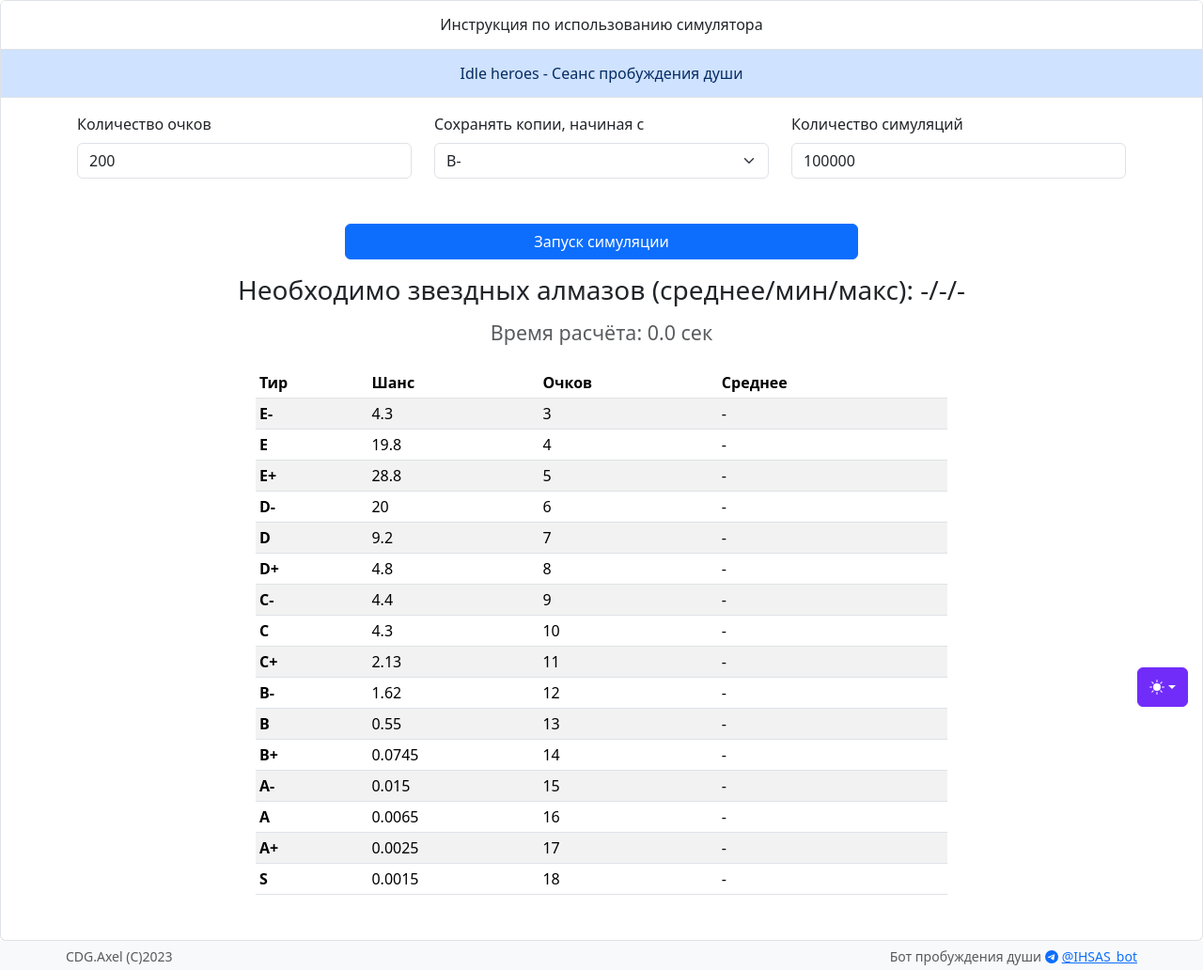
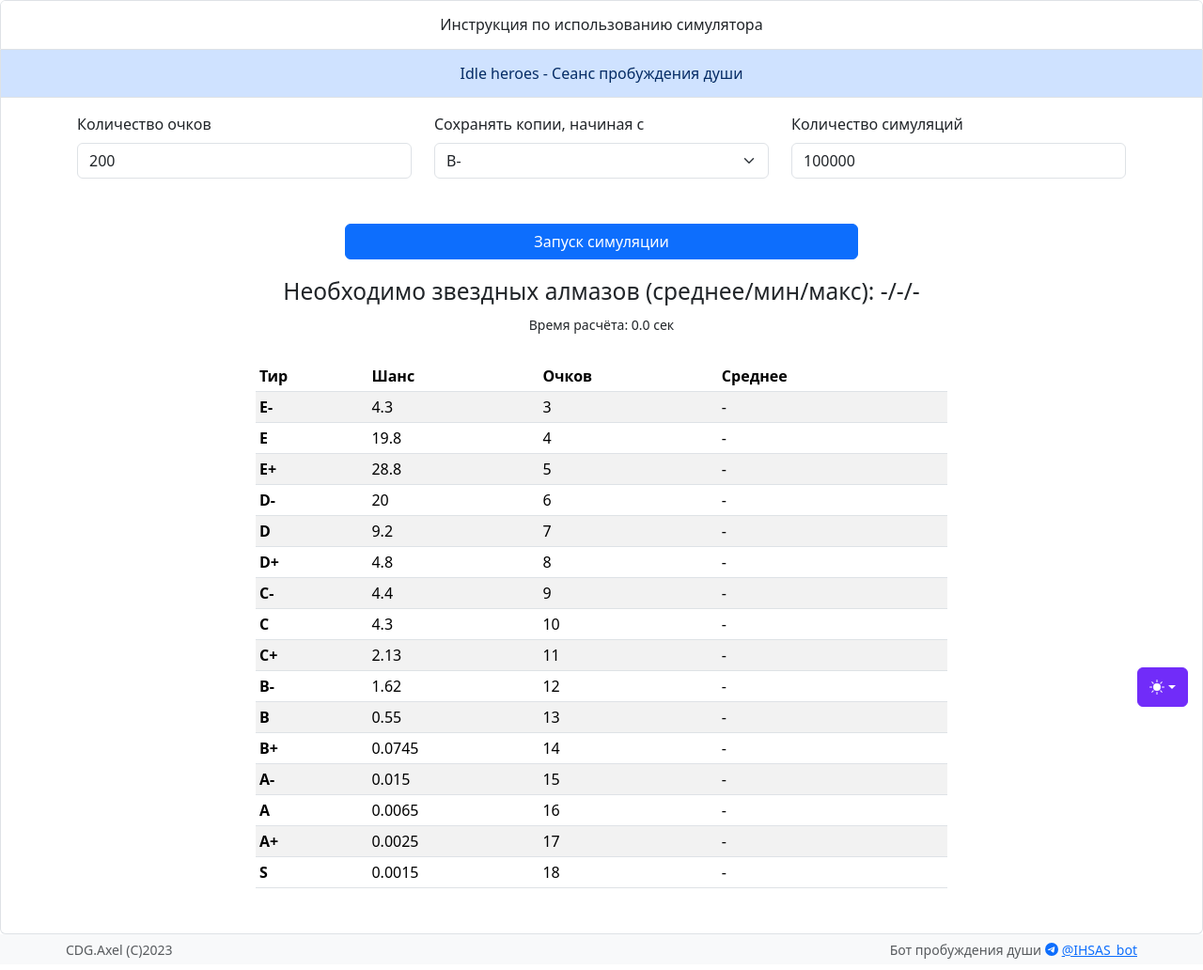
Before and after one commit to CDG-Axel/cdg-axel.github.io, a plain HTML site: page ru/sa-simulator.html in a window 1280 px wide. Shown: the whole page at 94% size. Drawn offline with Linux system fonts and the light colour scheme.

Commit message:
labels size update

```diff
--- a/ru/sa-simulator.html
+++ b/ru/sa-simulator.html
@@ -149,8 +149,8 @@
               </div>
               <div class="row mt-3 text-center">
                 <h3>
-                  <label id="lbSimRes" class="form-label lb-lg" aria-describedby="lbResHelp">Необходимо звездных алмазов (среднее/мин/макс): -/-/-</label>
-                  <div id="lbResHelp" class="form-text"><small>Время расчёта: 0.0 сек</small></div>
+                  <small><label id="lbSimRes" class="form-label" aria-describedby="lbResHelp">Необходимо звездных алмазов (среднее/мин/макс): -/-/-</label></small>
+                  <div id="lbResHelp" class="col-form-label-sm">Время расчёта: 0.0 сек</div>
                 </h3>
               </div>
               <div class="row my-3 justify-content-center">
```
Also changed, not shown: sa-simulator.html (+2 -2 lines).
